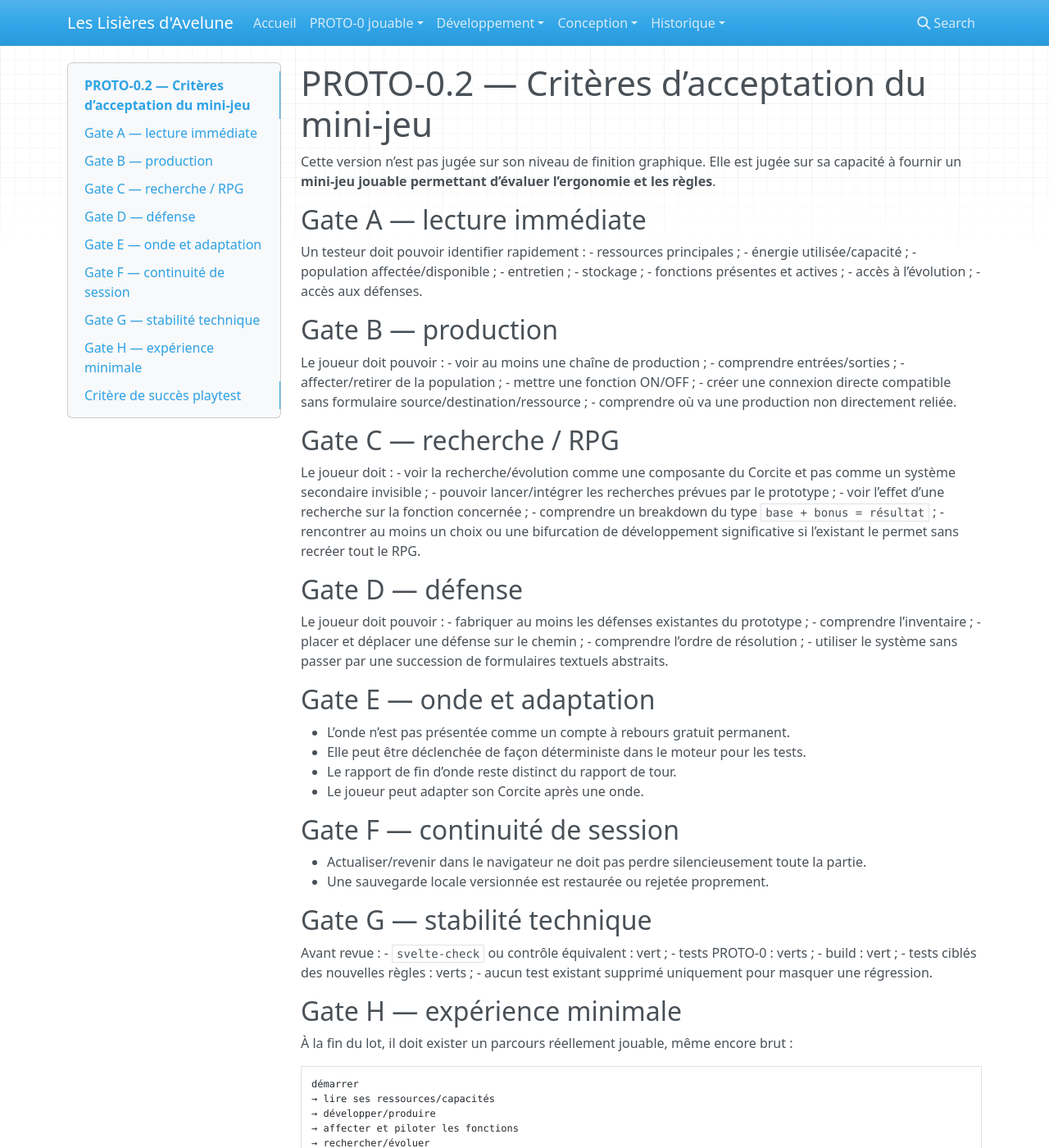
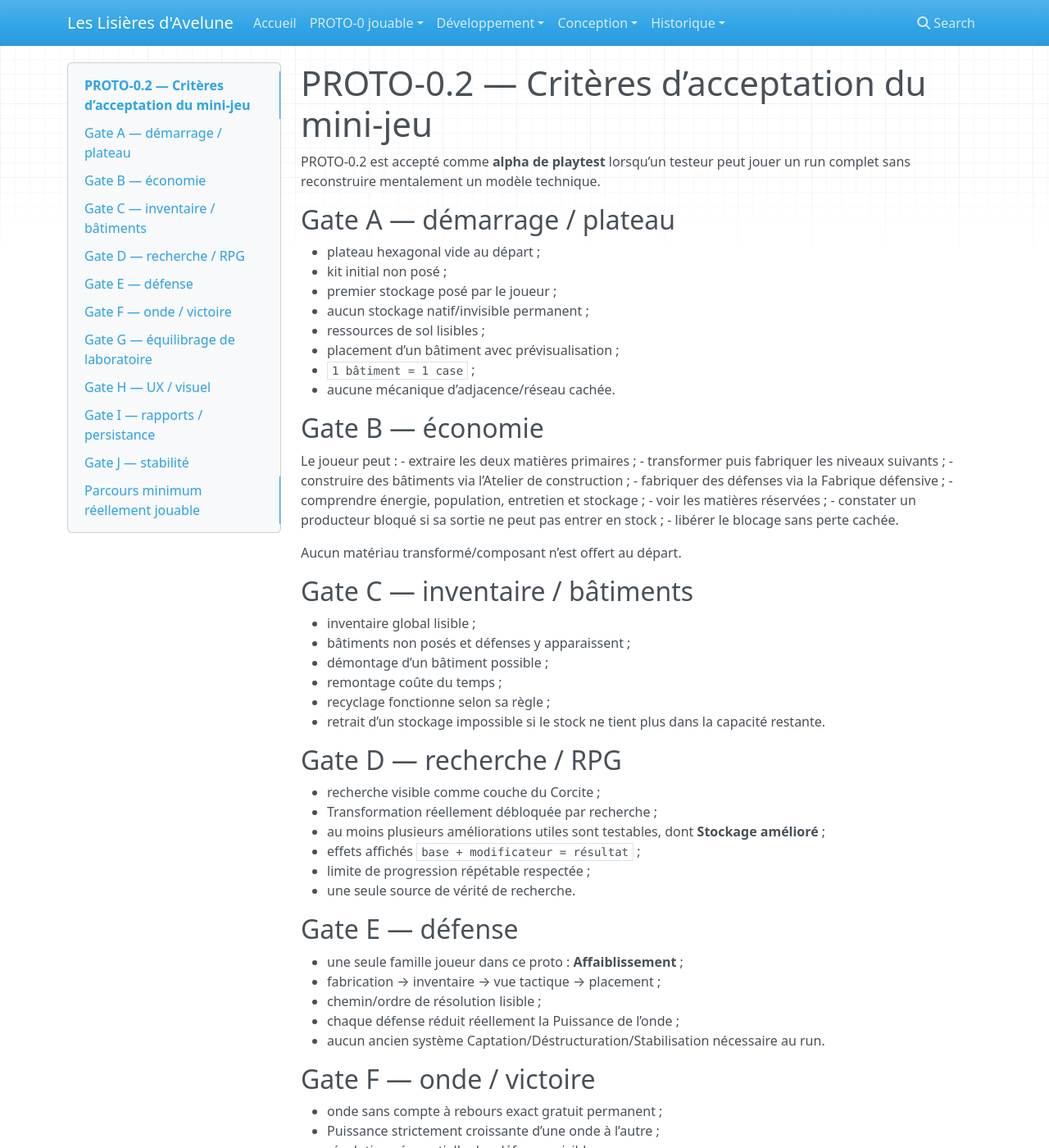
Before and after one commit to Abeliome-Officiel/les-lisieres-avelune, an MkDocs documentation site: the page built from docs/development/proto0.2/04_ACCEPTANCE.md, in a window 1280 px wide and 1400 px high. Shown: the whole window at 82% size. Built offline with MkDocs 1.6.1, drawn with Linux system fonts in a browser that asks for light colours; nearby versions of some CDN libraries; some of the changed text lies outside the part shown.

Commit message:
PROTO-0.2: mettre à jour les critères d acceptation

````diff
--- a/docs/development/proto0.2/04_ACCEPTANCE.md
+++ b/docs/development/proto0.2/04_ACCEPTANCE.md
@@ -1,96 +1,121 @@
 # PROTO-0.2 — Critères d’acceptation du mini-jeu
 
-Cette version n’est pas jugée sur son niveau de finition graphique. Elle est jugée sur sa capacité à fournir un **mini-jeu jouable permettant d’évaluer l’ergonomie et les règles**.
+PROTO-0.2 est accepté comme **alpha de playtest** lorsqu’un testeur peut jouer un run complet sans reconstruire mentalement un modèle technique.
 
-## Gate A — lecture immédiate
+## Gate A — démarrage / plateau
+- plateau hexagonal vide au départ ;
+- kit initial non posé ;
+- premier stockage posé par le joueur ;
+- aucun stockage natif/invisible permanent ;
+- ressources de sol lisibles ;
+- placement d’un bâtiment avec prévisualisation ;
+- `1 bâtiment = 1 case` ;
+- aucune mécanique d’adjacence/réseau cachée.
 
-Un testeur doit pouvoir identifier rapidement :
-- ressources principales ;
-- énergie utilisée/capacité ;
-- population affectée/disponible ;
-- entretien ;
-- stockage ;
-- fonctions présentes et actives ;
-- accès à l’évolution ;
-- accès aux défenses.
+## Gate B — économie
+Le joueur peut :
+- extraire les deux matières primaires ;
+- transformer puis fabriquer les niveaux suivants ;
+- construire des bâtiments via l’Atelier de construction ;
+- fabriquer des défenses via la Fabrique défensive ;
+- comprendre énergie, population, entretien et stockage ;
+- voir les matières réservées ;
+- constater un producteur bloqué si sa sortie ne peut pas entrer en stock ;
+- libérer le blocage sans perte cachée.
 
-## Gate B — production
+Aucun matériau transformé/composant n’est offert au départ.
 
-Le joueur doit pouvoir :
-- voir au moins une chaîne de production ;
-- comprendre entrées/sorties ;
-- affecter/retirer de la population ;
-- mettre une fonction ON/OFF ;
-- créer une connexion directe compatible sans formulaire source/destination/ressource ;
-- comprendre où va une production non directement reliée.
+## Gate C — inventaire / bâtiments
+- inventaire global lisible ;
+- bâtiments non posés et défenses y apparaissent ;
+- démontage d’un bâtiment possible ;
+- remontage coûte du temps ;
+- recyclage fonctionne selon sa règle ;
+- retrait d’un stockage impossible si le stock ne tient plus dans la capacité restante.
 
-## Gate C — recherche / RPG
+## Gate D — recherche / RPG
+- recherche visible comme couche du Corcite ;
+- Transformation réellement débloquée par recherche ;
+- au moins plusieurs améliorations utiles sont testables, dont **Stockage amélioré** ;
+- effets affichés `base + modificateur = résultat` ;
+- limite de progression répétable respectée ;
+- une seule source de vérité de recherche.
 
-Le joueur doit :
-- voir la recherche/évolution comme une composante du Corcite et pas comme un système secondaire invisible ;
-- pouvoir lancer/intégrer les recherches prévues par le prototype ;
-- voir l’effet d’une recherche sur la fonction concernée ;
-- comprendre un breakdown du type `base + bonus = résultat` ;
-- rencontrer au moins un choix ou une bifurcation de développement significative si l’existant le permet sans recréer tout le RPG.
+## Gate E — défense
+- une seule famille joueur dans ce proto : **Affaiblissement** ;
+- fabrication → inventaire → vue tactique → placement ;
+- chemin/ordre de résolution lisible ;
+- chaque défense réduit réellement la Puissance de l’onde ;
+- aucun ancien système Captation/Déstructuration/Stabilisation nécessaire au run.
 
-## Gate D — défense
+## Gate F — onde / victoire
+- onde sans compte à rebours exact gratuit permanent ;
+- Puissance strictement croissante d’une onde à l’autre ;
+- résolution séquentielle des défenses visible ;
+- résidu `0` → victoire immédiate du testeur ;
+- résidu `>0` → perte d’Intégrité ;
+- Intégrité `0` → victoire du jeu / défaite testeur ;
+- sinon le run continue ;
+- aucune matière de vague/captation n’entre dans l’économie.
 
-Le joueur doit pouvoir :
-- fabriquer au moins les défenses existantes du prototype ;
-- comprendre l’inventaire ;
-- placer et déplacer une défense sur le chemin ;
-- comprendre l’ordre de résolution ;
-- utiliser le système sans passer par une succession de formulaires textuels abstraits.
+Le run n’a pas un nombre fixe de vagues et ne doit pas pouvoir rester éternellement neutre : la courbe finit par tuer un Corcite qui ne parvient jamais à annuler une onde.
 
-## Gate E — onde et adaptation
+## Gate G — équilibrage de laboratoire
+Les simulations doivent démontrer :
+- au moins une trajectoire de jeu raisonnable peut gagner ;
+- une trajectoire insuffisante finit par perdre ;
+- le challenge augmente continûment ;
+- pas de victoire triviale immédiate avec le kit de départ ;
+- pas de soft-lock économique structurel inévitable ;
+- paramètres centralisés et modifiables sans refactor.
 
-- L’onde n’est pas présentée comme un compte à rebours gratuit permanent.
-- Elle peut être déclenchée de façon déterministe dans le moteur pour les tests.
-- Le rapport de fin d’onde reste distinct du rapport de tour.
-- Le joueur peut adapter son Corcite après une onde.
+Il ne s’agit pas d’un équilibrage final.
 
-## Gate F — continuité de session
+## Gate H — UX / visuel
+- composition proche du brief Gen3 corrigé ;
+- HUD permanent clair ;
+- plateau central dominant ;
+- fiche Corcite, contexte de sélection et inventaire lisibles ;
+- identité Avelune perceptible : violet/prune/lavande/opaline, organique/minérale/biomorphique ;
+- aucun humain/humanoïde, fantasy médiévale ou sci-fi industrielle générique ;
+- desktop agréable ;
+- mobile utilisable ;
+- drag jamais obligatoire ;
+- pas de formulaires techniques comme interaction principale.
 
-- Actualiser/revenir dans le navigateur ne doit pas perdre silencieusement toute la partie.
-- Une sauvegarde locale versionnée est restaurée ou rejetée proprement.
+Le visuel n’a pas besoin d’être final, mais une interface purement brute/grise n’est pas suffisante pour ce lot.
 
-## Gate G — stabilité technique
+## Gate I — rapports / persistance
+- rapport d’onde séparé des logs techniques ;
+- puissance initiale, effets successifs, résidu, Intégrité avant/après et résultat visibles ;
+- sauvegarde locale versionnée ;
+- restauration/rejet propre ;
+- nouvelle partie fonctionnelle.
 
-Avant revue :
-- `svelte-check` ou contrôle équivalent : vert ;
-- tests PROTO-0 : verts ;
-- build : vert ;
-- tests ciblés des nouvelles règles : verts ;
-- aucun test existant supprimé uniquement pour masquer une régression.
+## Gate J — stabilité
+Avant `REVIEW_READY` :
+- `npm run check` ou équivalent : vert ;
+- `npm run test:proto0` : vert ;
+- `npm run build` : vert ;
+- tests ciblés : verts ;
+- simulations : exécutées et résumées ;
+- aucun test supprimé pour masquer une régression.
 
-## Gate H — expérience minimale
-
-À la fin du lot, il doit exister un parcours réellement jouable, même encore brut :
+## Parcours minimum réellement jouable
 
 ```text
-démarrer
-→ lire ses ressources/capacités
-→ développer/produire
-→ affecter et piloter les fonctions
-→ rechercher/évoluer
-→ préparer les défenses
-→ subir une onde
-→ lire les conséquences
+déployer le kit
+→ poser stockage/extracteurs/fonctions
+→ extraire
+→ rechercher la transformation
+→ transformer/fabriquer
+→ développer capacités et stockage
+→ fabriquer des défenses
+→ les placer
+→ subir une onde impromptue
+→ lire le résultat
 → adapter
+→ gagner en annulant une onde OU perdre par Intégrité à 0
 ```
 
-La version peut rester imparfaite visuellement. En revanche, elle ne doit pas être seulement une collection de nouvelles maquettes ou composants non assemblés.
-
-## Critère de succès playtest
-
-Le testeur doit pouvoir formuler une opinion sur le **jeu** et non seulement sur sa capacité à comprendre l’interface.
-
-Les retours recherchés sont notamment :
-- ai-je compris ce que je pouvais faire ?
-- ai-je compris pourquoi une action était bloquée ?
-- ai-je compris les effets de mes recherches ?
-- ai-je eu des choix réels ?
-- ai-je apprécié organiser mon Corcite ?
-- ai-je envie d’essayer une autre organisation ?
-
-Un résultat « j’ai compris mais je n’aime pas » est exploitable. Un résultat « je ne sais pas, je n’ai rien compris » signifie que le prototype n’a pas encore atteint sa gate ergonomique.
+Un résultat acceptable doit permettre au testeur de juger le **jeu, les choix, l’organisation du Corcite et le challenge**, pas seulement la compréhension de l’interface.
````
